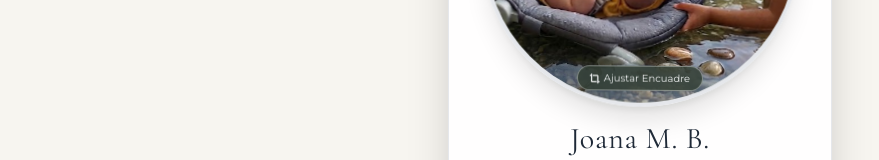
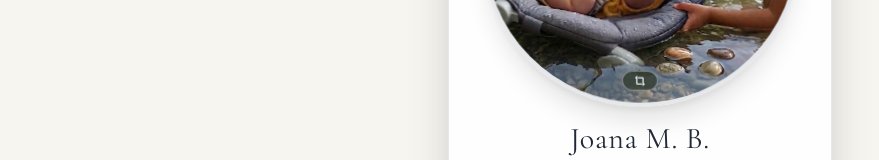
Before and after one commit to david294590/Bautizo, a plain HTML site: page index.html in a window 1280 px wide. Shown: the part 365-525 px from the top of the page, without its empty margins (0-879 px from the left). Drawn offline with nearby package versions, Linux system fonts and the light colour scheme.

Commit message:
Remove text from button in index.html

```diff
--- a/index.html
+++ b/index.html
@@ -231,7 +231,7 @@
                     <div class="absolute bottom-3 flex gap-1 z-20">
                         <button type="button" onclick="event.stopPropagation(); toggleCustomizerModal();" class="bg-sage-900/85 hover:bg-sage-900 text-white text-[10px] px-3 py-1 rounded-full backdrop-blur-md border border-white/40 shadow-lg transition-all flex items-center gap-1 opacity-90 hover:scale-105">
                             <i class="fas fa-crop-simple text-sage-200"></i>
-                            <span>Ajustar Encuadre</span>
+
                         </button>
                     </div>
                 </div>
```
